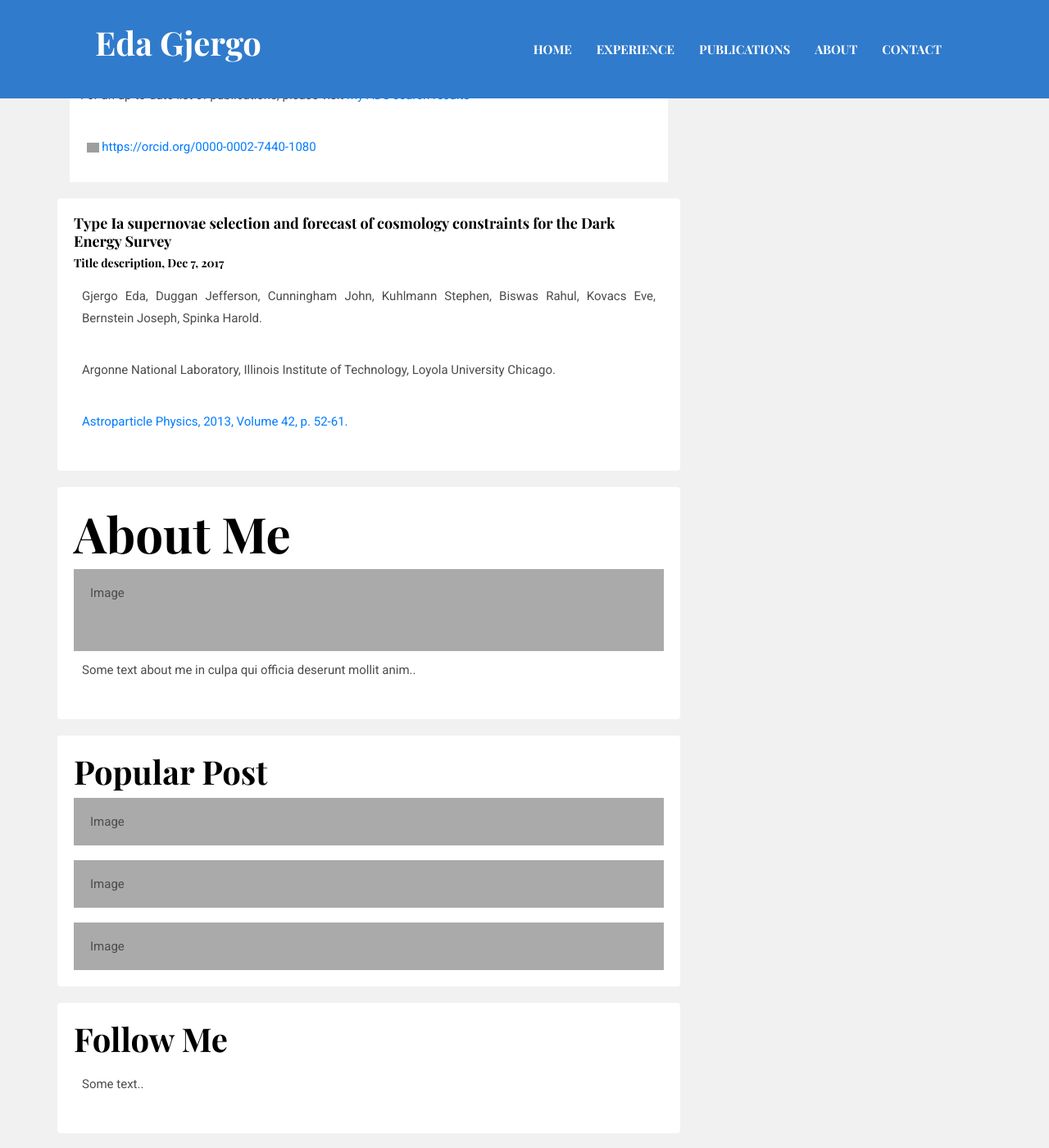
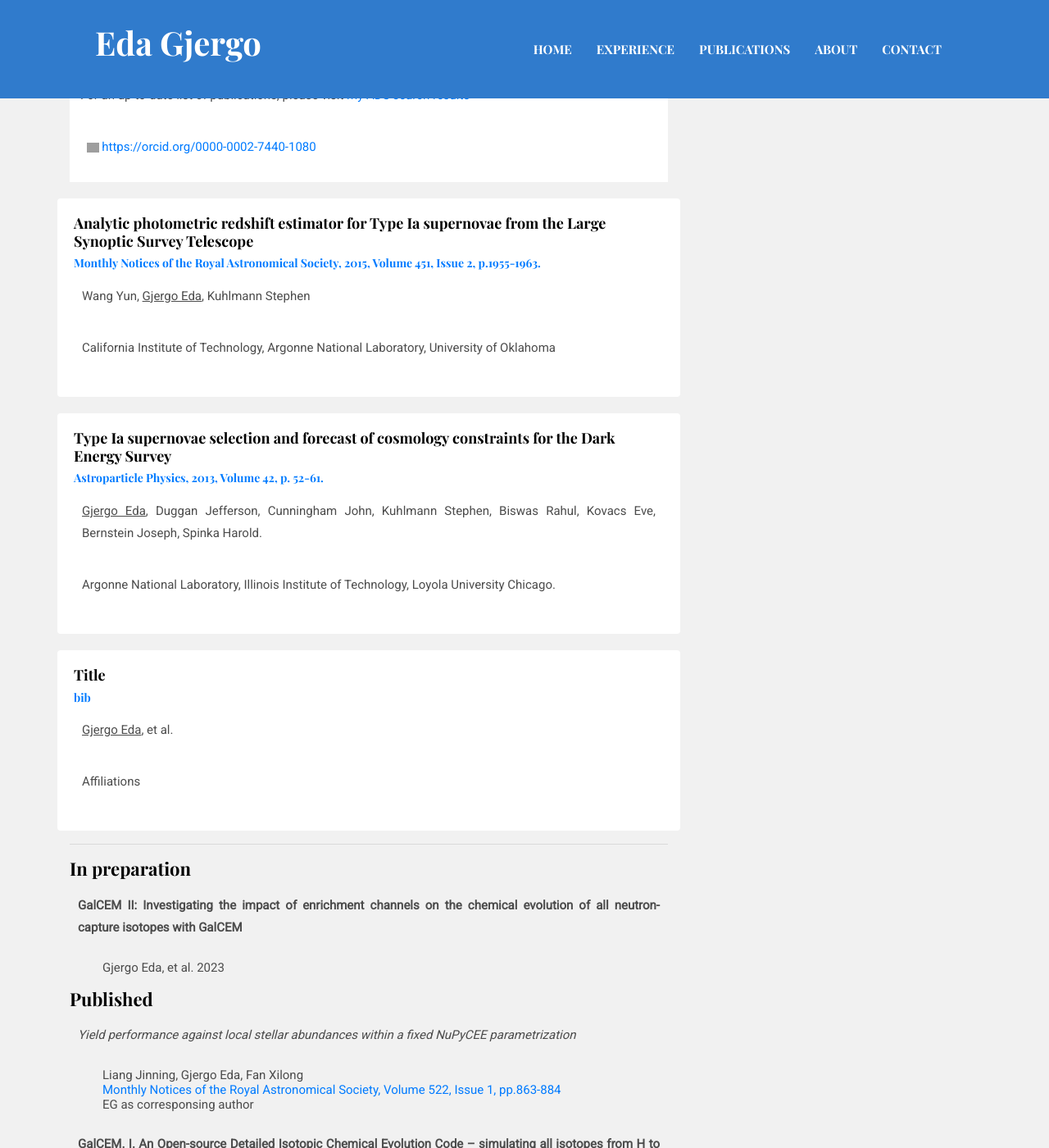
Before and after one commit to egjergo/egjergo.github.io, a Jekyll site: the page built from _pages/publications.md, in a window 1280 px wide and 1400 px high, scrolled down 482 px. Shown: the whole window at 82% size. Built offline with Jekyll 4.4.1, drawn with Linux system fonts in a browser that asks for light colours; some of the changed text lies outside the part shown; grey boxes are pictures that could not be loaded.

Commit message:
Update publications.md

```diff
--- a/_pages/publications.md
+++ b/_pages/publications.md
@@ -101,13 +101,28 @@ class="underline"
 
 </div>
 
+
 <div class="row">
   <div class="leftcolumn">
+      <div class="card">
+      <h5>Analytic photometric redshift estimator for Type Ia supernovae from the Large Synoptic Survey Telescope</h5>
+      <h6><a target="_blank" href="https://ui.adsabs.harvard.edu/abs/2015MNRAS.451.1955W/abstract">Monthly Notices of the Royal Astronomical Society, 2015, Volume 451, Issue 2, p.1955-1963.</a></h6>
+      <p>
+      Wang Yun,
+      <u>Gjergo Eda</u>,
+      Kuhlmann Stephen
+      </p>
+      <p>
+      California Institute of Technology,
+      Argonne National Laboratory,
+      University of Oklahoma
+      </p>
+    </div>
     <div class="card">
       <h5>Type Ia supernovae selection and forecast of cosmology constraints for the Dark Energy Survey</h5>
-      <h6>Title description, Dec 7, 2017</h6>
+      <h6><a target="_blank" href="https://ui.adsabs.harvard.edu/abs/2013APh....42...52G/abstract">Astroparticle Physics, 2013, Volume 42, p. 52-61.</a></h6>
       <p>
-      Gjergo Eda,
+      <u>Gjergo Eda</u>,
       Duggan Jefferson,
       Cunningham John,
       Kuhlmann Stephen,
@@ -134,25 +148,28 @@ class="underline"
 
   <div class="rightcolumn">
     <div class="card">
-      <h2>About Me</h2>
-      <div class="fakeimg" style="height:100px;">Image</div>
-      <p>Some text about me in culpa qui officia deserunt mollit anim..</p>
+      <h5>Title</h5>
+      <h6><a target="_blank" href="#">bib</a></h6>
+      <p>
+      <u>Gjergo Eda</u>,
+      et al.
+      </p>
+      <p>
+      Affiliations
+      </p>
     </div>
-    <div class="card">
-      <h3>Popular Post</h3>
-      <div class="fakeimg">Image</div><br>
-      <div class="fakeimg">Image</div><br>
-      <div class="fakeimg">Image</div>
-    </div>
-    <div class="card">
-      <h3>Follow Me</h3>
-      <p>Some text..</p>
-    </div>
+    <!--<div class="card">
+      <h5>Title</h5>
+      <h6><a target="_blank" href="#">bib</a></h6>
+      <p>
+      <u>Gjergo Eda</u>,
+      et al.
+      </p>
+      <p>
+      Affiliations
+      </p>
+    </div>-->
   </div>
-</div>
-
-<div class="footer">
-  <h2>Footer</h2>
 </div>
 
 </body>
```
Also changed, not shown: other parts of _pages/publications.md (+0 -11 lines).
